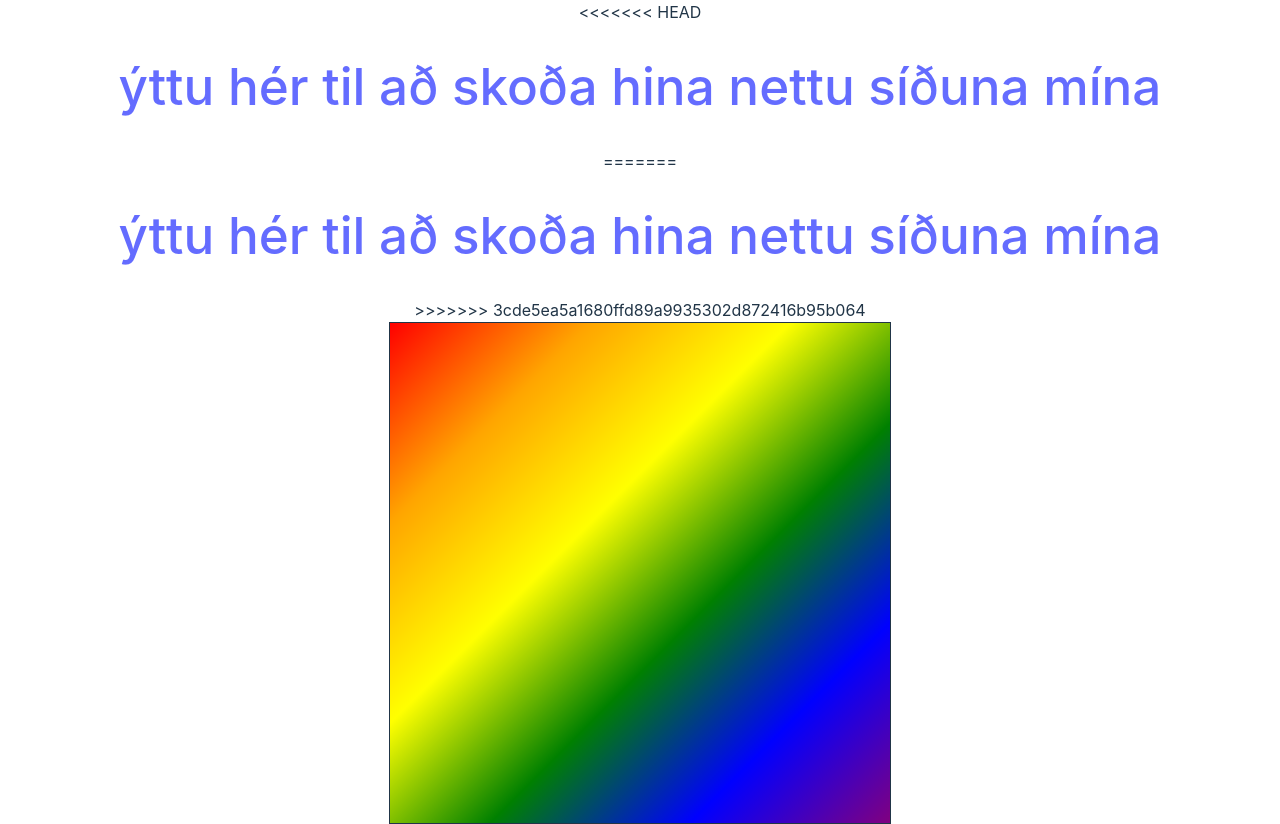
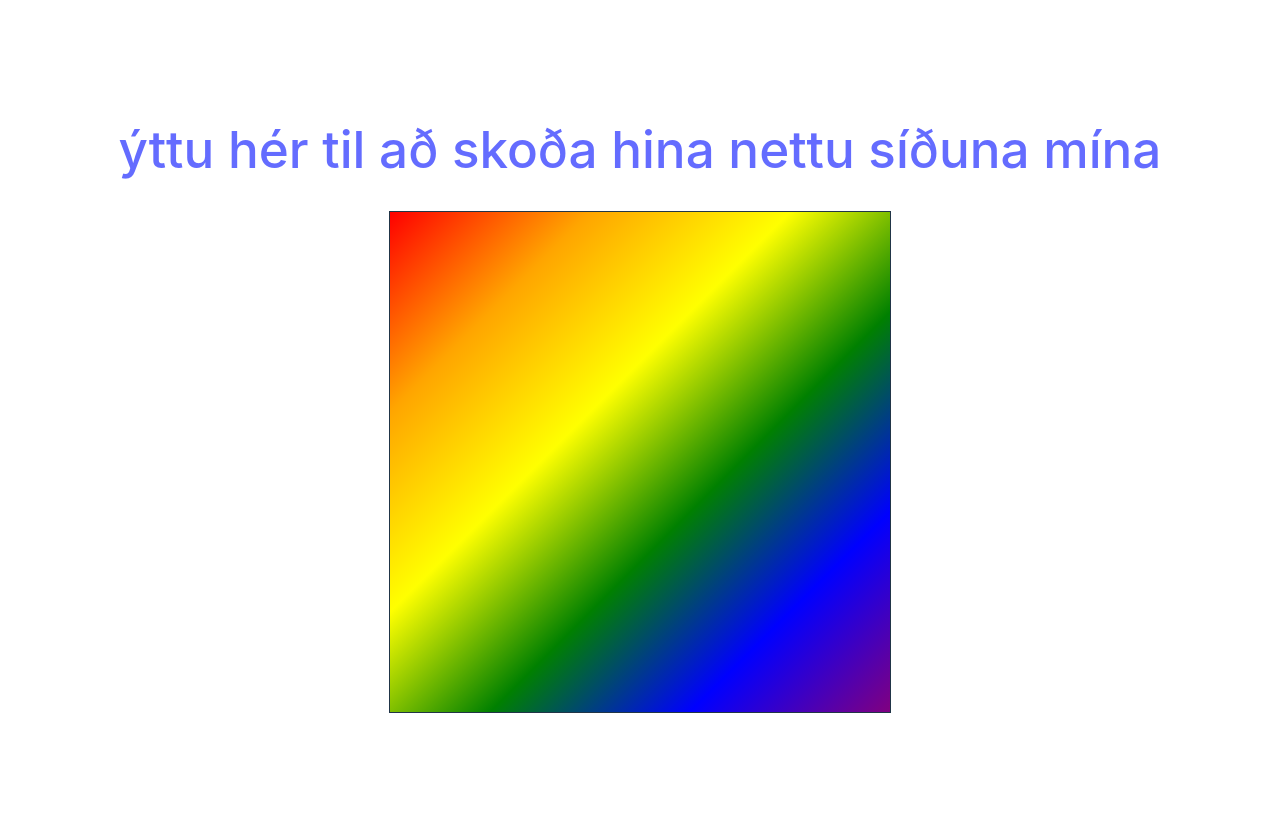
Before and after one commit to BjarniTHG/verkefni10, a website built with Vite: page index.html in a window 1280 px wide. After the commit the page ends 800 px from the top, so only its background shows below. Built offline with nearby package versions, Linux system fonts and the light colour scheme.

Commit message:
rebuilda eftir að eyða sidur

```diff
--- a/index.html
+++ b/index.html
@@ -5,11 +5,7 @@
     <title>Fyrsta síða</title>
   </head>
   <body>
-<<<<<<< HEAD
     <h1><a href="/sida2.html">ýttu hér til að skoða hina nettu síðuna mína</a></h1>
-=======
-    <h1><a href="/sidur/sida2.html">ýttu hér til að skoða hina nettu síðuna mína</a></h1>
->>>>>>> 3cde5ea5a1680ffd89a9935302d872416b95b064
     <script type="module" src="/main.js"></script>
     <canvas height="500" style="border: 1px solid" width="500"></canvas>
   </body>
```
